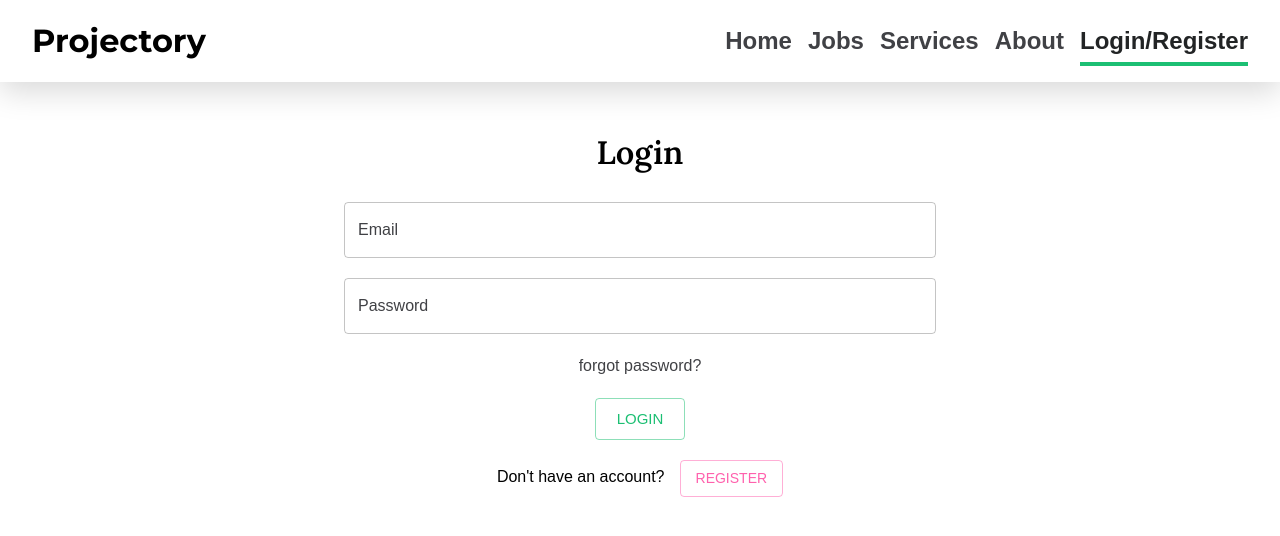
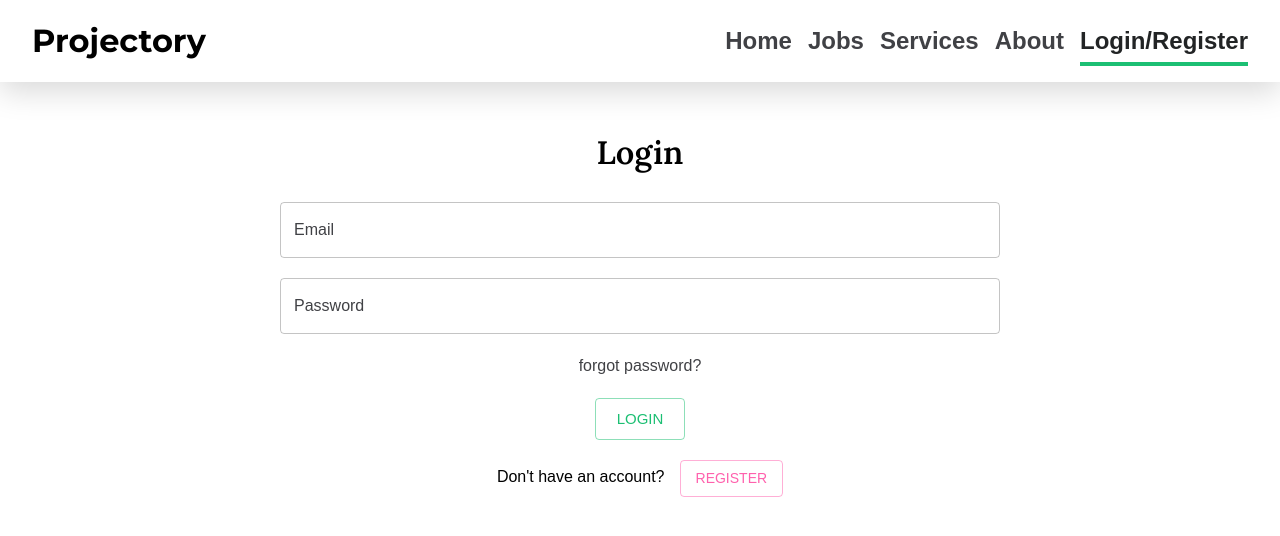
Before and after one commit to arif-aman/projectory-frontend, a React (Vite) app: page /auth in a window 1280 px wide. Shown: the top 536 px of the page. Built offline with nearby package versions, Linux system fonts and the light colour scheme; a web font is replaced by a local one.

Commit message:
nav icon fix

```diff
--- a/package.json
+++ b/package.json
@@ -20,7 +20,6 @@
     "redux": "^4.1.0",
     "redux-devtools-extension": "^2.13.9",
     "redux-thunk": "^2.3.0",
-    "sweetalert2": "^11.0.18",
     "yup": "^0.32.9"
   },
   "devDependencies": {
--- a/src/components/Header/Header.css
+++ b/src/components/Header/Header.css
@@ -73,11 +73,12 @@
     position: absolute;
     right: 0;
     top: 0;
-    width: 40vw;
+    width: 50vw;
     padding: 2rem 1rem;
     margin-top: calc(2px + var(--header-height));
     min-height: calc(100vh - var(--header-height));
     background-color: var(--primary-color);
+    z-index: 1000;
   }
 
   .header__list li a {
--- a/src/components/Header/Header.jsx
+++ b/src/components/Header/Header.jsx
@@ -1,6 +1,7 @@
-import React from "react";
+import React, { useState } from "react";
 import { NavLink, useHistory } from "react-router-dom";
 import { HiMenuAlt3 } from "react-icons/hi";
+import { AiOutlineClose } from "react-icons/ai";
 import { Button } from "@material-ui/core";
 import { makeStyles } from "@material-ui/core/styles";
 import { useSelector, useDispatch } from "react-redux";
@@ -24,6 +25,7 @@ const useStyles = makeStyles((theme) => ({
 }));
 
 const Header = () => {
+  const [isMenuOpen, setIsMenuOpen] = useState(false);
   const history = useHistory();
   const dispatch = useDispatch();
   const { token } = useSelector((state) => state.auth);
@@ -87,9 +89,10 @@ const Header = () => {
           <li key={idx}>
             <NavLink
               to={link.url}
-              onClick={() =>
-                document.getElementById("nav").classList.remove("show")
-              }
+              onClick={() => {
+                setIsMenuOpen((prev) => !prev);
+                document.getElementById("nav").classList.remove("show");
+              }}
               activeClassName="active"
               exact
             >
@@ -104,6 +107,7 @@ const Header = () => {
               color="secondary"
               onClick={async () => {
                 await dispatch(logOutHandler());
+                setIsMenuOpen((prev) => !prev);
                 document.getElementById("nav").classList.remove("show");
               }}
             >
@@ -114,9 +118,12 @@ const Header = () => {
       </nav>
       <div
         className="header__menu"
-        onClick={() => document.getElementById("nav").classList.toggle("show")}
+        onClick={() => {
+          setIsMenuOpen((prev) => !prev);
+          document.getElementById("nav").classList.toggle("show");
+        }}
       >
-        <HiMenuAlt3 />
+        {isMenuOpen ? <AiOutlineClose /> : <HiMenuAlt3 />}
       </div>
     </div>
   );
--- a/src/pages/Auth.jsx
+++ b/src/pages/Auth.jsx
@@ -27,7 +27,12 @@ import DialogModal from "../components/DialogModal";
 const useStyles = makeStyles((theme) => ({
   authContainer: {
     marginTop: 50,
-    width: "50%",
+    marginBottom: 50,
+    width: "80%",
+
+    [theme.breakpoints.up("md")]: {
+      width: "60%",
+    },
   },
   errorText: {
     marginTop: 10,
```
Also changed, not shown: 1 other file (tests, documents, lock files or other folders).
